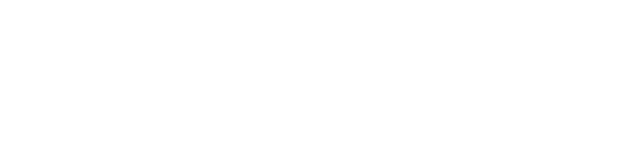
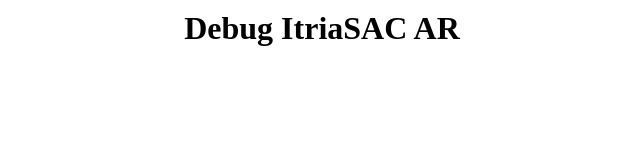
Before and after one commit to ItriaCorp/Condo, a plain HTML site: page AR/index.html in a window 1280 px wide. Shown: the whole page, without its empty margins (318-958 px from the left). Drawn offline with Linux system fonts and the light colour scheme.

Commit message:
Update index.html

```diff
--- a/AR/index.html
+++ b/AR/index.html
@@ -4,13 +4,14 @@
     <meta charset="UTF-8">
     <meta name="viewport" content="width=device-width, initial-scale=1.0">
     <title>ItriaSAC AR</title>
-    <!-- Carica A-Frame con supporto AR -->
+    <!-- A-Frame con supporto AR.js -->
     <script src="https://cdn.jsdelivr.net/npm/ar.js@3.3.2/aframe/build/aframe-ar.min.js"></script>
     <link rel="stylesheet" href="style.css">
 </head>
 <body style="margin: 0; overflow: hidden;">
+    <h1 style="text-align: center; color: black; margin: 10px 0;">Debug ItriaSAC AR</h1>
     <a-scene embedded arjs>
-        <!-- Marker QR Code -->
+        <!-- Marker Hiro per debug -->
         <a-marker preset="hiro">
             <!-- Cerchio centrale -->
             <a-entity geometry="primitive: circle; radius: 1"
```
